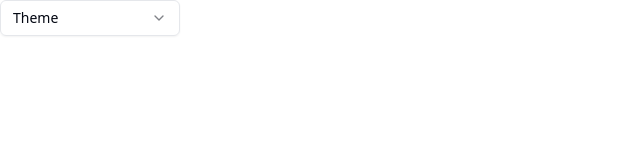
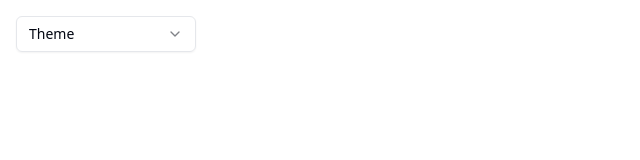
Before and after one commit to ksk1kd/glissando, a Next.js app in the folder frontend/: page / in a window 1280 px wide. Shown: the top 160 px of the page, without its empty margins (0-640 px from the left). Built offline with nearby package versions, Linux system fonts and the light colour scheme.

Commit message:
add next-themes

```diff
--- a/frontend/package.json
+++ b/frontend/package.json
@@ -23,6 +23,7 @@
     "js-cookie": "^3.0.1",
     "lucide-react": "^0.473.0",
     "next": "^15.0.0-canary.156",
+    "next-themes": "^0.4.4",
     "react": "^19.0.0-rc-ee1a403a-20240916",
     "react-dom": "^19.0.0-rc-ee1a403a-20240916",
     "react-icons": "^5.2.1",
--- a/frontend/src/app/layout.tsx
+++ b/frontend/src/app/layout.tsx
@@ -1,10 +1,13 @@
 import '../global.css'
+import { ThemeProvider } from '@/components/theme-provider'
 
 export default function RootLayout({ children }: { children: React.ReactNode }) {
   return (
     <html lang="en">
-      <body>
-        <main>{children}</main>
+      <body className="p-4">
+        <ThemeProvider attribute="class" defaultTheme="system" enableSystem disableTransitionOnChange>
+          {children}
+        </ThemeProvider>
       </body>
     </html>
   )
--- /dev/null
+++ b/frontend/src/components/theme-provider.tsx
@@ -0,0 +1,9 @@
+'use client'
+
+import * as React from 'react'
+
+import { ThemeProvider as NextThemesProvider } from 'next-themes'
+
+export function ThemeProvider({ children, ...props }: React.ComponentProps<typeof NextThemesProvider>) {
+  return <NextThemesProvider {...props}>{children}</NextThemesProvider>
+}
```
Also changed, not shown: 1 other file (tests, documents, lock files or other folders).
